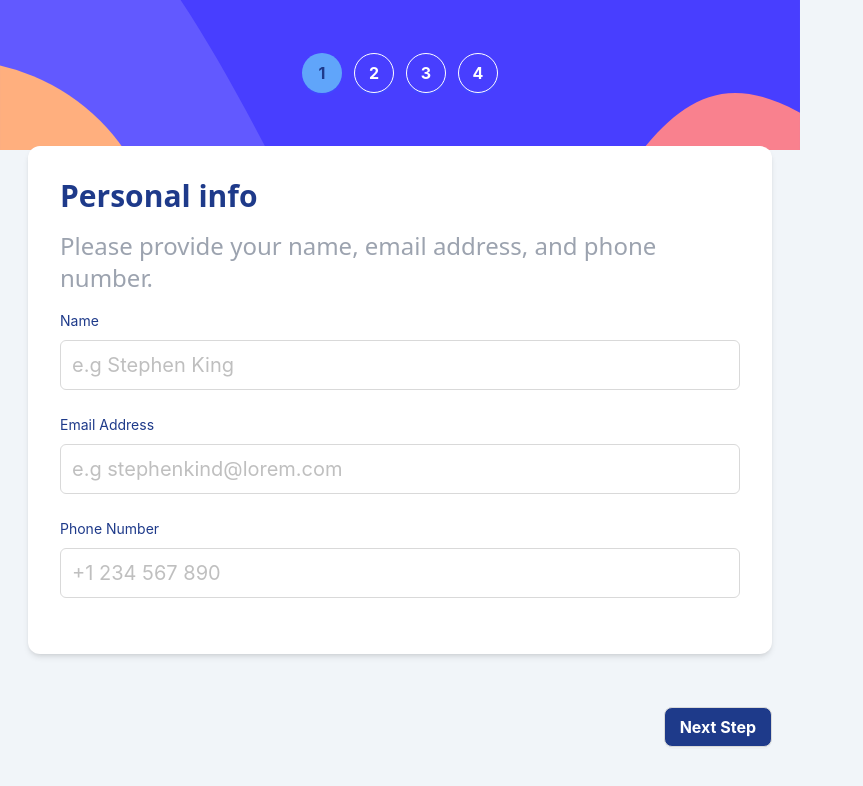
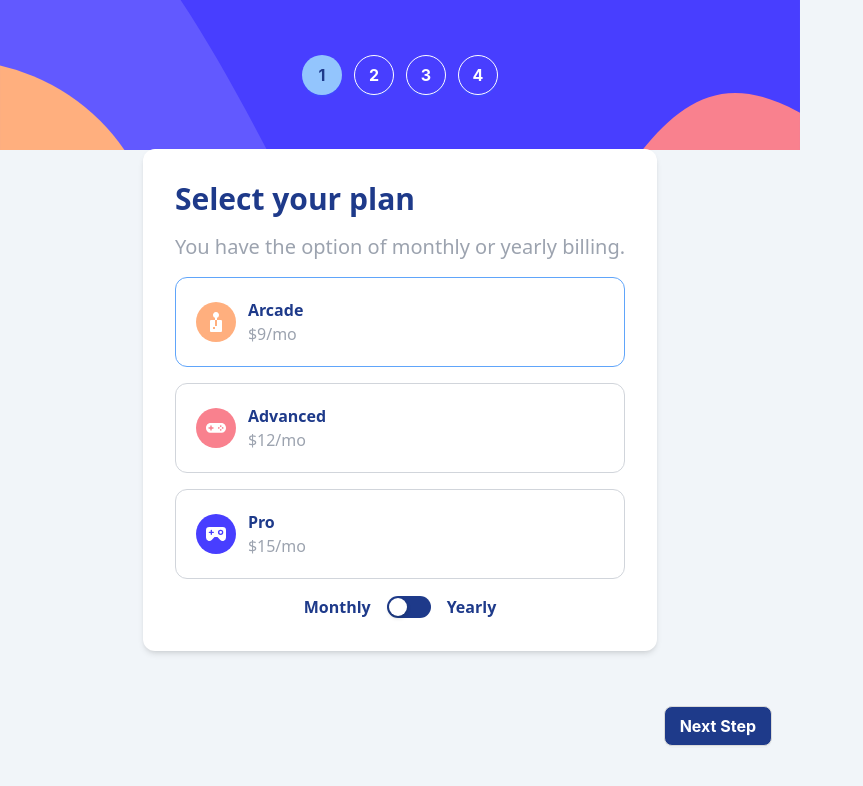
Before and after one commit to petark7/multi-step-form-main, a React (Vite) app: page / in a window 1280 px wide. Shown: the top 786 px of the page, without its empty margins (0-863 px from the left). Built offline with nearby package versions, Linux system fonts and the light colour scheme.

Commit message:
Initial implementation of SelectPlan
To be done: change values depending on selected (monthly/yearly)

```diff
--- a/src/components/form.jsx
+++ b/src/components/form.jsx
@@ -3,6 +3,7 @@ import {Button} from 'antd';
 import {buttonList} from '../data/buttonList.jsx';
 import PersonalInfo from './personalInfo.jsx';
 import FormContent from './ui/formContent.jsx';
+import SelectPlan from './selectPlan.jsx';
 
 const FormComponent = () => {
 	const [activeButtonid, setActiveButtonid] = useState(1);
@@ -13,13 +14,14 @@ const FormComponent = () => {
 				{buttonList(activeButtonid, setActiveButtonid)}
 			</div>
 
-			<FormContent>
-				<PersonalInfo/>
+			<FormContent stylingClass='flex flex-col gap-4'>
+				{/* <PersonalInfo/> */}
+				<SelectPlan/>
 			</FormContent>
 
 			<div className='w-full flex items-center justify-end'>
 				<Button
-					className='bg-blue-900 text-white font-bold'
+					className='bg-blue-900 text-white font-bold hover:bg-blue-400'
 					size='large'
 				>Next Step
 				</Button>
--- a/src/components/personalInfo.jsx
+++ b/src/components/personalInfo.jsx
@@ -1,13 +1,13 @@
 import {Form, Input} from 'antd';
+import TitleText from './ui/titleText';
 
 const PersonalInfo = () => (
 	<div className='flex flex-col gap-4 font-'>
-		<h1 className='w-full text-start text-3xl text-blue-900 font-bold'>
-            Personal info
-		</h1>
-		<p className='w-full text-start text-2xl text-gray-400'>
-            Please provide your name, email address, and phone number.
-		</p>
+
+		<TitleText title={'Personal Info'}>
+			Please provide your name, email address, and phone number.
+		</TitleText>
+
 		<Form layout='vertical' requiredMark={false}>
 			<Form.Item
 				label={<span className='text-blue-900'>Name</span>}
--- /dev/null
+++ b/src/components/selectPlan.jsx
@@ -0,0 +1,55 @@
+import {useState} from 'react';
+import {Switch} from 'antd';
+import arcadeIcon from '../../assets/images/icon-arcade.svg';
+import advancedIcon from '../../assets/images/icon-advanced.svg';
+import proIcon from '../../assets/images/icon-pro.svg';
+import TitleText from './ui/titleText.jsx';
+import SelectButton from './ui/selectButton.jsx';
+
+const SelectPlan = () => {
+	const [selectedPlan, setSelectedPlan] = useState('arcade');
+	const blue900 = '#1e3a8a';
+	return (
+		<>
+			<TitleText title={'Select your plan'}>
+            You have the option of monthly or yearly billing.
+			</TitleText>
+
+			<SelectButton
+				id='arcade'
+				setSelectedPlan={setSelectedPlan}
+				selectedPlan={selectedPlan}
+				icon={arcadeIcon}
+				name={'Arcade'}
+				price={'$9/mo'}
+			/>
+
+			<SelectButton
+				id='advanced'
+				setSelectedPlan={setSelectedPlan}
+				selectedPlan={selectedPlan}
+				icon={advancedIcon}
+				name={'Advanced'}
+				price={'$12/mo'}
+			/>
+
+			<SelectButton
+				id='pro'
+				setSelectedPlan={setSelectedPlan}
+				selectedPlan={selectedPlan}
+				icon={proIcon}
+				name={'Pro'}
+				price={'$15/mo'}
+			/>
+
+			<div className='flex gap-4 justify-center items-center'>
+				<h4 className='font-bold text-blue-900'>Monthly</h4>
+				<Switch className='bg-blue-900' style={{backgroundColor: blue900}}/>
+				<h4 className='font-bold text-blue-900'>Yearly</h4>
+			</div>
+		</>
+
+	);
+};
+
+export default SelectPlan;
--- a/src/components/ui/circleButton.jsx
+++ b/src/components/ui/circleButton.jsx
@@ -4,7 +4,7 @@ const CircleButton = ({children, id, active, setActiveButtonid}) => (
 	<Button
 		className={`bg-blue-300  font-bold border
         ${active === id ? 'border-none' : 'border-white'}
-        ${active === id ? 'bg-blue-400' : 'bg-transparent'}
+        ${active === id ? 'bg-blue-200' : 'bg-transparent'}
         ${active === id ? 'text-blue-900' : 'text-white'}`}
 		onClick={() => setActiveButtonid(id)}
 		type='primary'
--- a/src/components/ui/formContent.jsx
+++ b/src/components/ui/formContent.jsx
@@ -1,5 +1,5 @@
-const FormContent = ({children}) => (
-	<div className='bg-white p-8 rounded-xl shadow-md'>
+const FormContent = ({children, stylingClass}) => (
+	<div className={`bg-white p-8 rounded-xl shadow-md ${stylingClass}`}>
 		{children}
 	</div>
 );
--- /dev/null
+++ b/src/components/ui/selectButton.jsx
@@ -0,0 +1,27 @@
+const SelectButton = (
+	{
+		id,
+		icon,
+		name,
+		price,
+		setSelectedPlan,
+		selectedPlan,
+	},
+) => {
+	const isSelected = selectedPlan === id;
+	return (
+		<div
+			onClick={() => setSelectedPlan(id)}
+			className={`w-full transition-all duration-100 flex items-center justify-start gap-3 border
+         p-5 rounded-xl hover:border-blue-500 hover:cursor-pointer
+        ${isSelected ? 'border-blue-400' : 'border-gray-300'}`}>
+			<img src={icon}/>
+			<div>
+				<h4 className='font-bold text-blue-900 text-md'>{name}</h4>
+				<h4 className='text-gray-400'>{price}</h4>
+			</div>
+		</div>
+	);
+};
+
+export default SelectButton;
--- /dev/null
+++ b/src/components/ui/titleText.jsx
@@ -0,0 +1,12 @@
+const TitleText = ({title, children}) => (
+	<>
+		<h1 className='w-full text-start text-3xl text-blue-900 font-bold'>
+			{title}
+		</h1>
+		<p className='w-full text-start text-xl text-gray-400'>
+			{children}
+		</p>
+	</>
+);
+
+export default TitleText;
```
